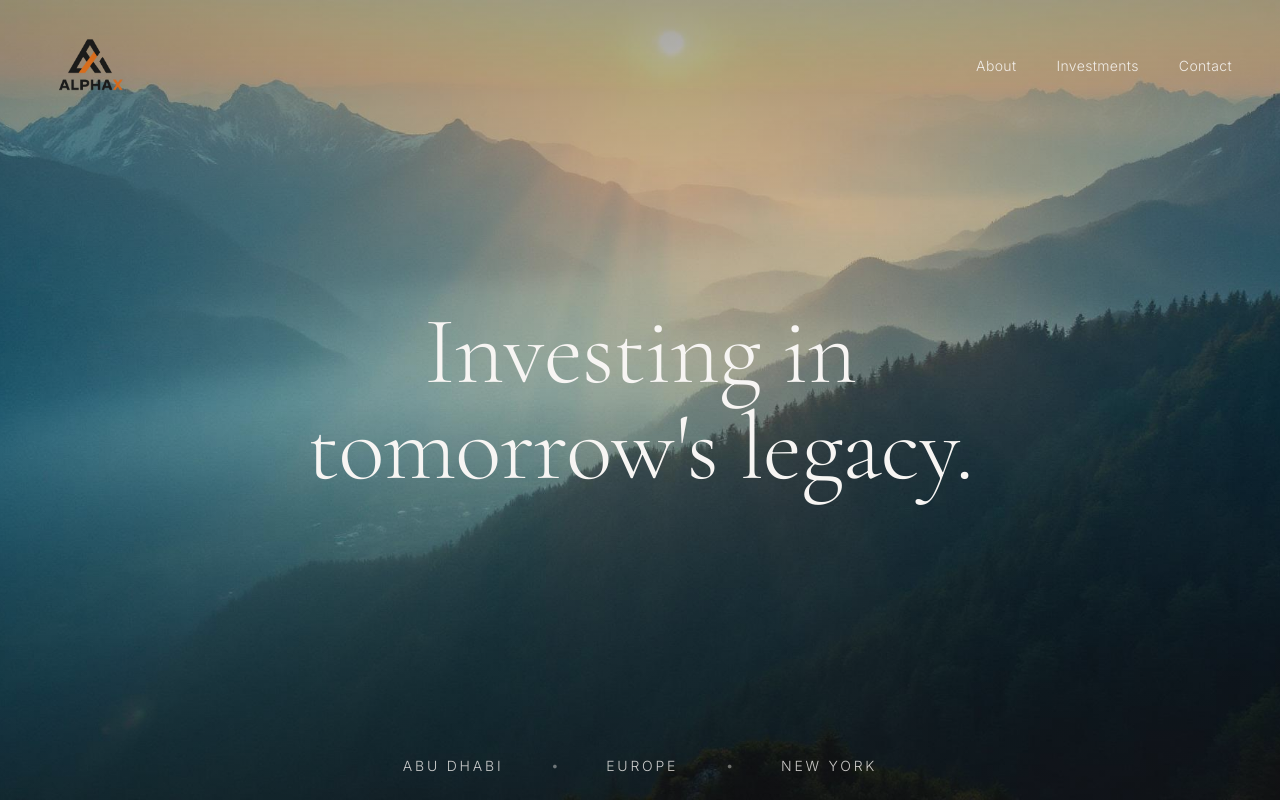
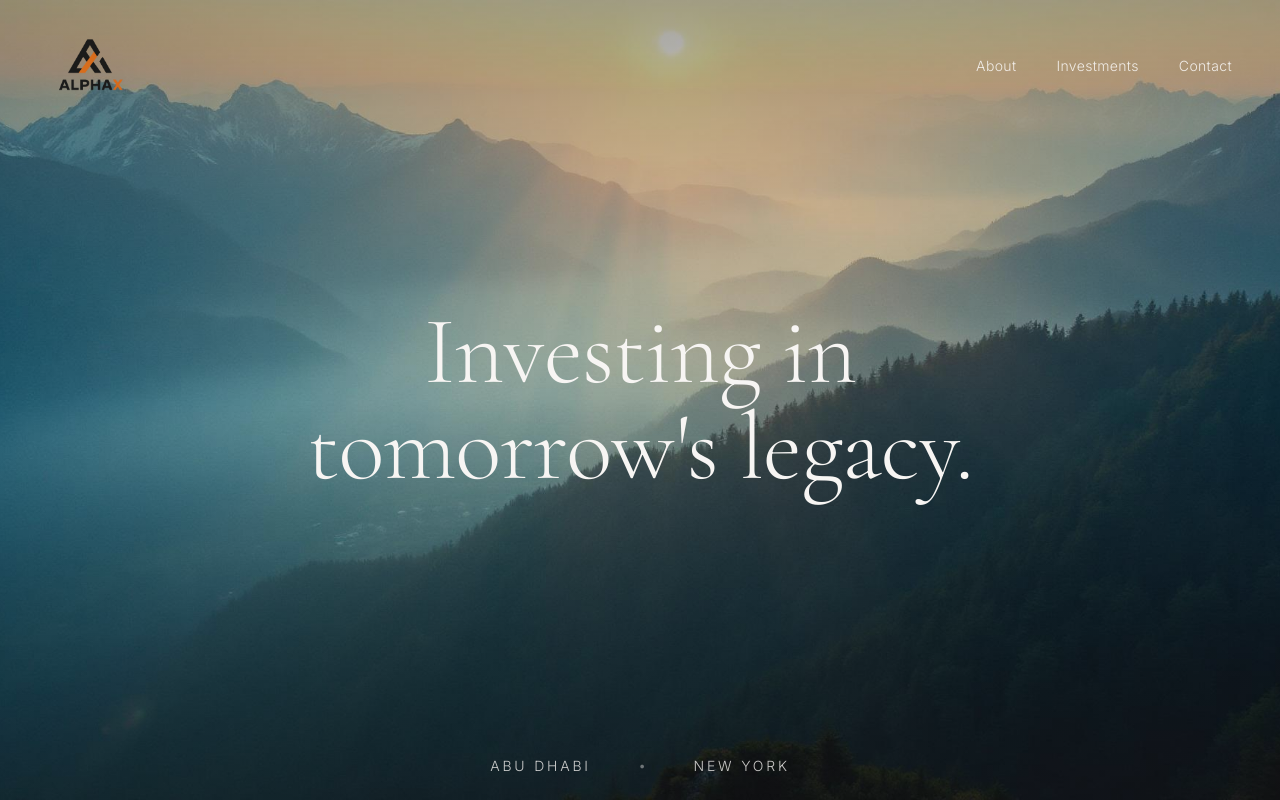
Before and after one commit to bencyrulnik-cyber/alpha-x-vision, a React (Vite) app: page / in a window 1280 px wide. Shown: the top 800 px of the page. Built offline with nearby package versions, Linux system fonts and the light colour scheme; the HTML template or start-up script is replaced by a standard one.

Commit message:
Changes
Co-authored-by: bencyrulnik-cyber <250005174+bencyrulnik-cyber@users.noreply.github.com>

```diff
--- a/src/components/HeroSection.tsx
+++ b/src/components/HeroSection.tsx
@@ -45,8 +45,6 @@ const HeroSection = () => {
           >
             <span className="text-sm tracking-[0.2em] font-light">ABU DHABI</span>
             <span className="text-xs opacity-50">•</span>
-            <span className="text-sm tracking-[0.2em] font-light">EUROPE</span>
-            <span className="text-xs opacity-50">•</span>
             <span className="text-sm tracking-[0.2em] font-light">NEW YORK</span>
           </div>
         </div>
```
